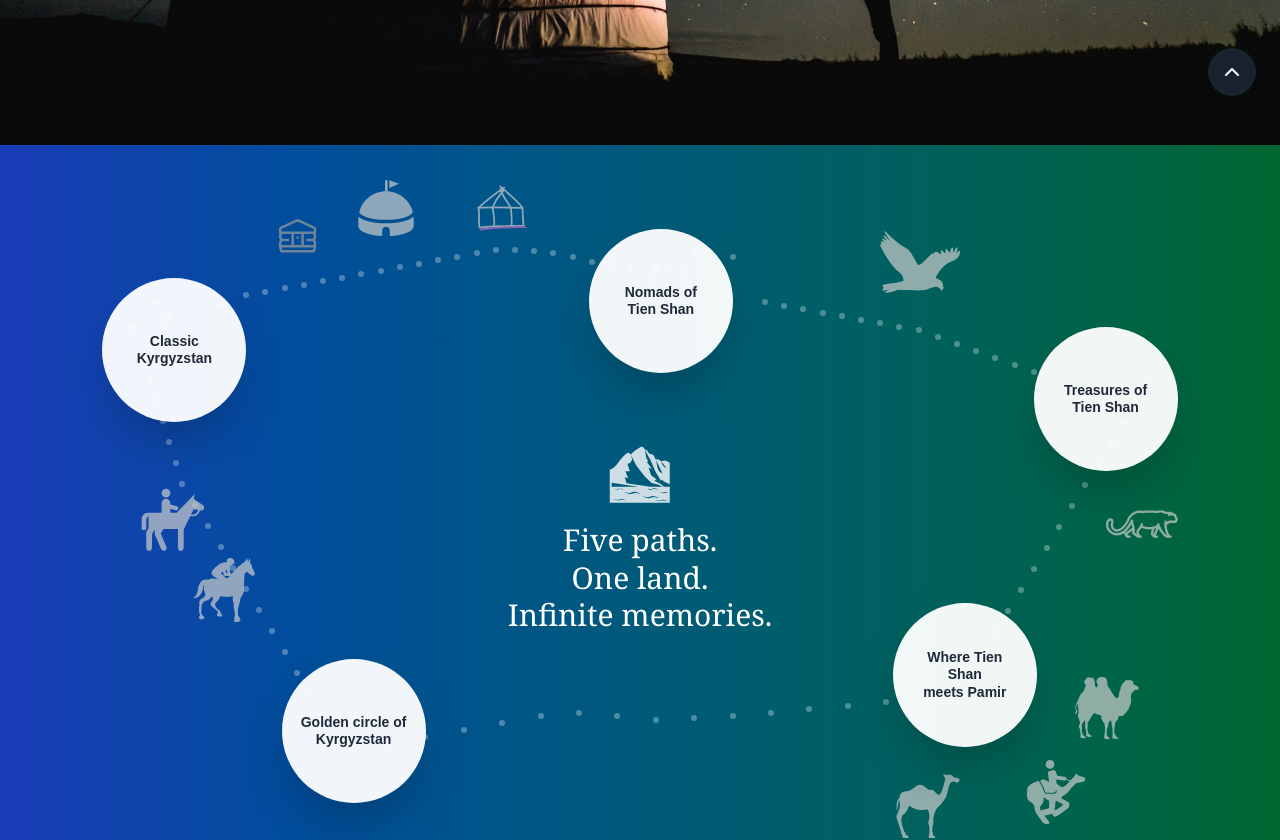
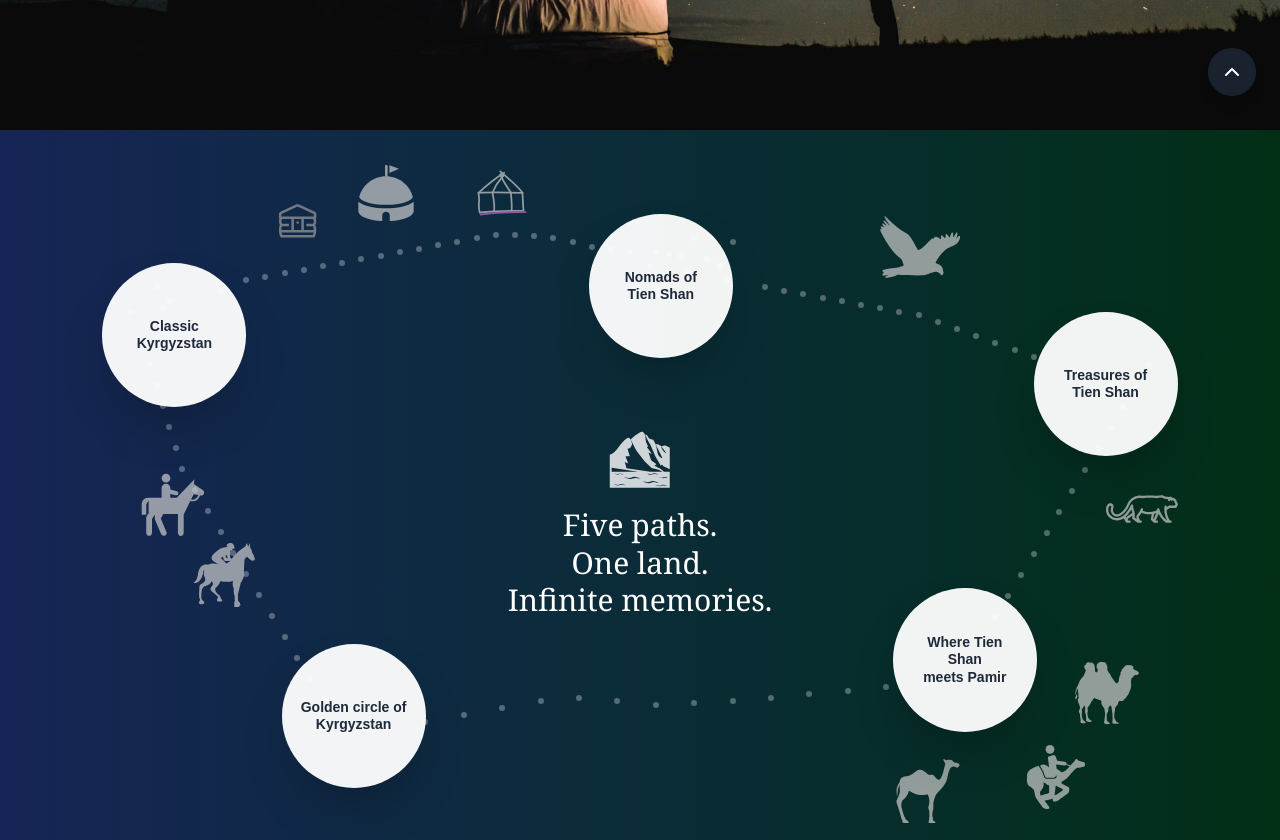
Before and after one commit to Erkebulan100/kyrgyzstan-ai-tourism-thesis, a Next.js app: page / in a window 1280 px wide. Shown: the part 680-1520 px from the top of the page. Built offline with nearby package versions, Linux system fonts and the light colour scheme.

Commit message:
Fixed globals.css

```diff
--- a/app/globals.css
+++ b/app/globals.css
@@ -27,7 +27,7 @@ body {
 }
 @media (min-width: 768px) {
   body {
-    padding-top: 115px;
+    padding-top: 100px;
   }
 }
 html, body {
--- a/app/page.js
+++ b/app/page.js
@@ -40,7 +40,7 @@ export default function Home() {
 
       {/* Tours Section */}
       <section
-        className="relative pt-7 pb-7 overflow-hidden bg-gradient-to-r from-blue-800 to-green-800 min-h-[630px] md:min-h-[730px] max-h-[630px] md:max-h-[730px]"
+        className="relative pt-7 pb-7 overflow-hidden bg-gradient-to-r from-blue-950 to-green-950 min-h-[630px] md:min-h-[730px] max-h-[630px] md:max-h-[730px]"
 
       >
         <div className="relative w-full max-w-[1400px] mx-auto h-[700px]">
```
